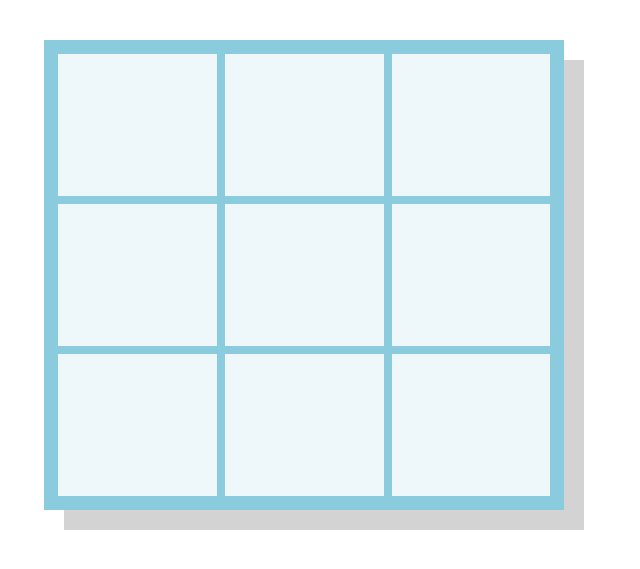
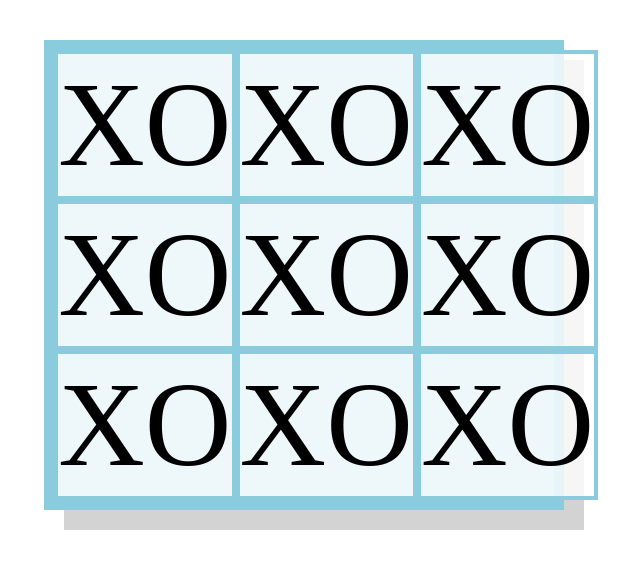
Before and after one commit to katemilano/tictactoe, a plain HTML site: page index.html in a window 1280 px wide. Shown: the part 203-772 px from the top of the page, without its empty margins (343-983 px from the left). Drawn offline with Linux system fonts and the light colour scheme.

Commit message:
x and os added

```diff
--- a/index.html
+++ b/index.html
@@ -10,15 +10,42 @@
 <body>
     <h1>Tic-Tac-Toe</h1>
     <div class="grid-container">
-        <div class="cell"></div>
-        <div class="cell"></div>
-        <div class="cell"></div>
-        <div class="cell"></div>
-        <div class="cell"></div>
-        <div class="cell"></div>
-        <div class="cell"></div>
-        <div class="cell"></div>
-        <div class="cell"></div>
+        <div class="cell">
+            <p id="x1">X</p>
+            <p id="o1">O</p>
+        </div>
+        <div class="cell">
+            <p id="x2">X</p>
+            <p id="o2">O</p>
+        </div>
+        <div class="cell">
+            <p id="x3">X</p>
+            <p id="o3">O</p>
+        </div>
+        <div class="cell">
+            <p id="x4">X</p>
+            <p id="o4">O</p>
+        </div>
+        <div class="cell">
+            <p id="x5">X</p>
+            <p id="o5">O</p>
+        </div>
+        <div class="cell">
+            <p id="x6">X</p>
+            <p id="o6">O</p>
+        </div>
+        <div class="cell">
+            <p id="x7">X</p>
+            <p id="o7">O</p>
+        </div>
+        <div class="cell">
+            <p id="x8">X</p>
+            <p id="o8">O</p>
+        </div>
+        <div class="cell">
+            <p id="x9">X</p>
+            <p id="o9">O</p>
+        </div>
     </div>
 
 </body>
--- a/style.css
+++ b/style.css
@@ -13,17 +13,36 @@
 .cell {
     background-color: rgba(255, 255, 255, 0.8);
     border: 4px solid #8acbde;
-    padding: 20px;
+    padding: 0px;
     font-size: 30px;
-    text-align: center;
+    display: flex;
+    align-items: center;
+    justify-content: center;
   }
 
   h1{
     margin-top: 10%;
-    margin-left: 32%;
+    margin-left: 33%;
     font-size: 400%;
     color: #fcf4a3;
     text-shadow: 5px 5px lightgrey;
     font-family: 'Lucida Sans', 'Lucida Sans Regular', 'Lucida Grande', 'Lucida Sans Unicode', Geneva, Verdana, sans-serif;
+  }
 
+  p{
+      padding: 0;
+      margin: 0;
+      font-size: 120px;
   }
+
+.X{
+    position: absolute;
+    top: 54%;
+    left: 36%;
+}
+
+.O{
+    position: absolute;
+    top: 54%;
+    left: 36%;
+}
```
